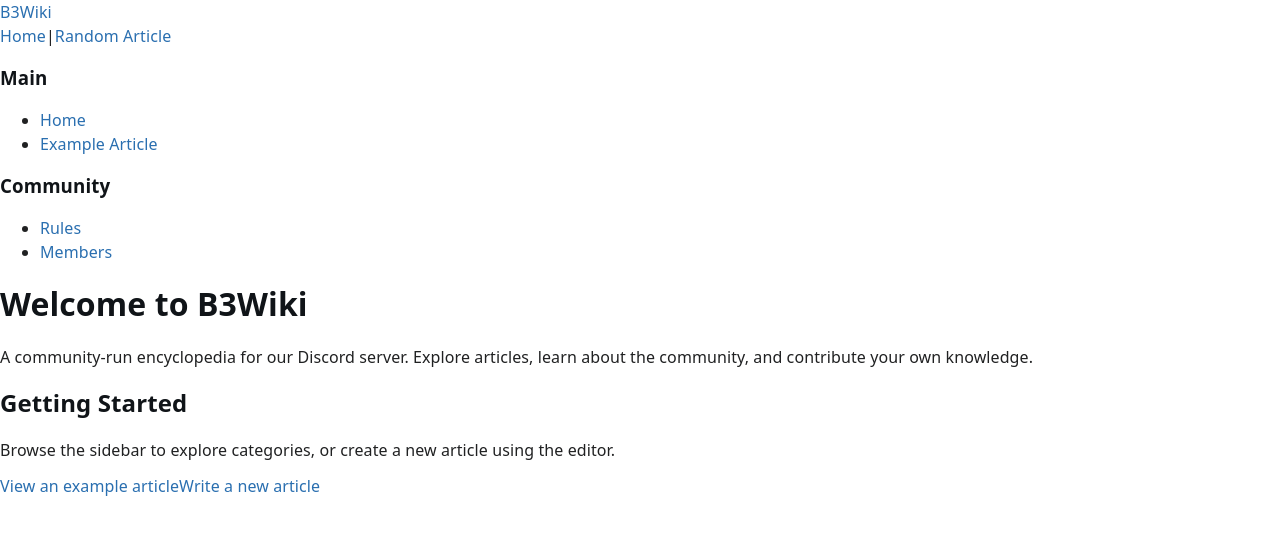
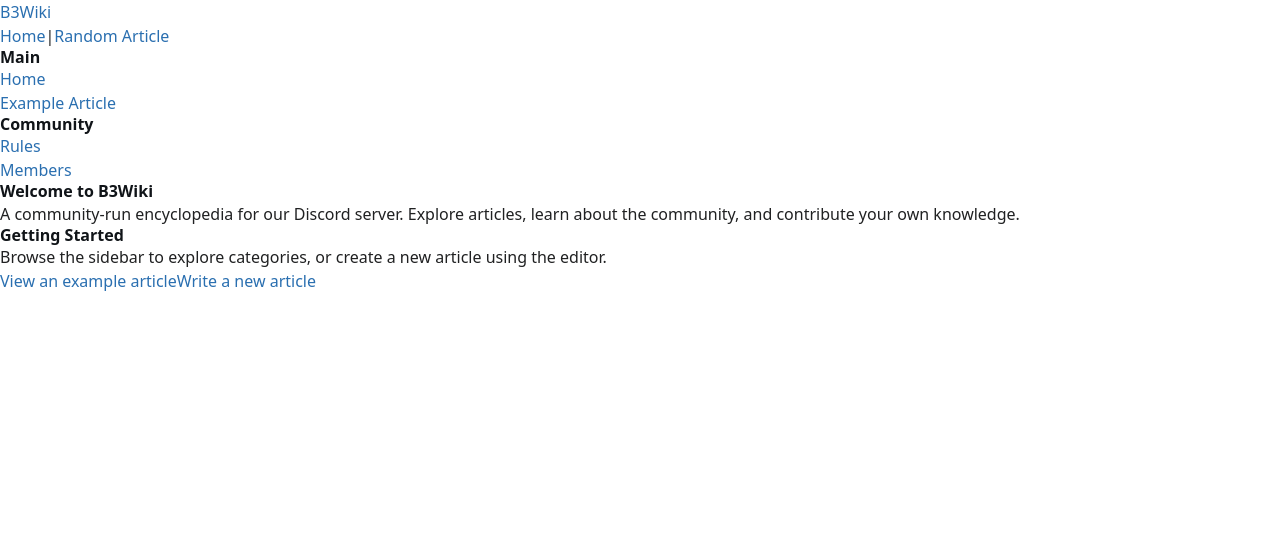
Before and after one commit to DanielFigues/B3Wiki, a React (Vite) app: page / in a window 1280 px wide. Shown: the top 534 px of the page. Built offline with nearby package versions, Linux system fonts and the light colour scheme.

Commit message:
style: migra tema para Tailwind 4 e remove CSS legado

```diff
--- a/index.html
+++ b/index.html
@@ -1,5 +1,5 @@
 <!doctype html>
-<html lang="en">
+<html lang="pt-BR">
   <head>
     <meta charset="UTF-8" />
     <link rel="icon" type="image/svg+xml" href="/favicon.svg" />
--- a/src/index.css
+++ b/src/index.css
@@ -1,82 +1,105 @@
-:root {
-  --text: #202122;
-  --text-muted: #6a6a72;
-  --text-h: #101418;
-  --bg: #ffffff;
-  --bg-subtle: #f6f6f7;
-  --border: #d9d9de;
-  --accent: #2a6fb0;
-  --accent-bg: rgba(42, 111, 176, 0.08);
-  --code-bg: #f2f2f3;
-  --shadow: rgba(0, 0, 0, 0.12) 0 2px 8px;
+@import "tailwindcss";
 
-  --sans: system-ui, 'Segoe UI', Roboto, 'Helvetica Neue', sans-serif;
-  --mono: ui-monospace, Consolas, 'Courier New', monospace;
+@theme {
+  --font-sans: system-ui, "Segoe UI", Roboto, "Helvetica Neue", sans-serif;
+  --font-mono: ui-monospace, Consolas, "Courier New", monospace;
 
-  font: 16px/150% var(--sans);
-  letter-spacing: 0.1px;
-  color: var(--text);
-  background: var(--bg);
-  font-synthesis: none;
-  text-rendering: optimizeLegibility;
-  -webkit-font-smoothing: antialiased;
-  -moz-osx-font-smoothing: grayscale;
+  --color-paper: #ffffff;
+  --color-surface: #f6f6f7;
+  --color-line: #d9d9de;
+  --color-ink: #202122;
+  --color-ink-muted: #6a6a72;
+  --color-ink-heading: #101418;
+  --color-accent: #2a6fb0;
+  --color-accent-contrast: #ffffff;
+  --color-accent-soft: rgba(42, 111, 176, 0.08);
+  --color-code: #f2f2f3;
 }
 
 @media (prefers-color-scheme: dark) {
   :root {
-    --text: #dadbde;
-    --text-muted: #9a9ca3;
-    --text-h: #f3f4f6;
-    --bg: #191a1f;
-    --bg-subtle: #232428;
-    --border: #32343c;
-    --accent: #6ea8d8;
-    --accent-bg: rgba(110, 168, 216, 0.12);
-    --code-bg: #26272d;
+    --color-paper: #191a1f;
+    --color-surface: #232428;
+    --color-line: #32343c;
+    --color-ink: #dadbde;
+    --color-ink-muted: #9a9ca3;
+    --color-ink-heading: #f3f4f6;
+    --color-accent: #6ea8d8;
+    --color-accent-soft: rgba(110, 168, 216, 0.12);
+    --color-code: #26272d;
   }
 }
 
+@layer base {
   body {
-  margin: 0;
+    @apply bg-paper font-sans text-ink;
     min-width: 320px;
   }
 
-#root {
-  min-height: 100svh;
-}
-
   a {
-  color: var(--accent);
-  text-decoration: none;
-}
-
-a:hover {
-  text-decoration: underline;
+    @apply text-accent;
   }
 
   h1,
   h2,
   h3 {
-  color: var(--text-h);
-  font-weight: 600;
+    @apply font-semibold text-ink-heading;
     line-height: 1.2;
   }
-
-p {
-  margin: 0 0 12px;
 }
 
-button {
-  font: inherit;
-  cursor: pointer;
-  border: 1px solid var(--border);
-  background: var(--bg-subtle);
-  color: var(--text);
-  border-radius: 4px;
-  padding: 6px 14px;
+@layer components {
+  .markdown > :first-child {
+    margin-top: 0;
   }
 
-button:hover {
-  border-color: var(--accent);
+  .markdown h1,
+  .markdown h2,
+  .markdown h3 {
+    @apply mb-2 mt-6 font-semibold text-ink-heading;
   }
+
+  .markdown h1 {
+    @apply text-2xl;
+  }
+
+  .markdown h2 {
+    @apply text-xl;
+  }
+
+  .markdown h3 {
+    @apply text-lg;
+  }
+
+  .markdown p {
+    @apply mb-3;
+  }
+
+  .markdown ul {
+    @apply mb-3 list-disc pl-6;
+  }
+
+  .markdown ol {
+    @apply mb-3 list-decimal pl-6;
+  }
+
+  .markdown blockquote {
+    @apply mb-3 border-l-4 border-line pl-4 text-ink-muted;
+  }
+
+  .markdown code {
+    @apply rounded bg-code px-1 py-0.5 font-mono text-sm;
+  }
+
+  .markdown pre {
+    @apply mb-3 overflow-x-auto rounded border border-line bg-code p-3;
+  }
+
+  .markdown pre code {
+    @apply bg-transparent p-0;
+  }
+
+  .markdown a {
+    @apply text-accent hover:underline;
+  }
+}
```
Also changed, not shown: src/App.css (deleted, +0 -184 lines). Lines whose indentation alone changed are shown as unchanged.
